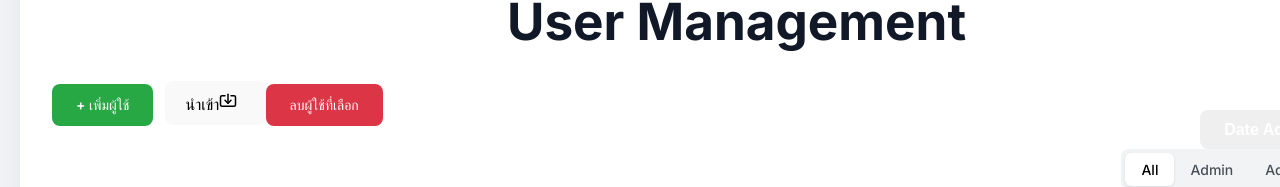
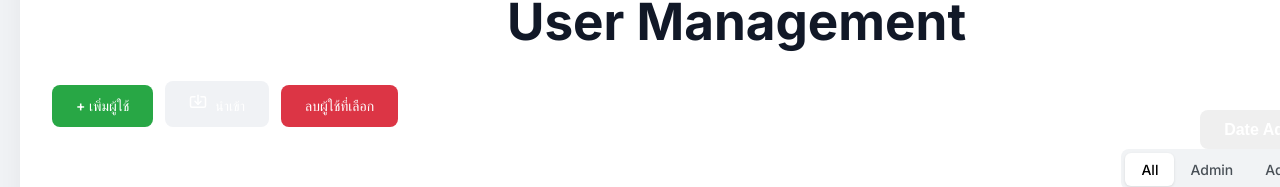
Before and after one commit to kaitod123/my_firstproject, a React (Vite) app: page /UserManagement in a window 1280 px wide. Shown: the part 243-430 px from the top of the page. Built offline with nearby package versions, Linux system fonts and the light colour scheme; no server answers.

Commit message:
Edit css import button

```diff
--- a/src/components/UserManagement.jsx
+++ b/src/components/UserManagement.jsx
@@ -241,9 +241,8 @@ const UserManagement = () => {
     return (
         <div className={styles.body}>
             <div className={styles.dashboardContainer}>
-
                 <div className={styles.usermanagementcontainer}>
-                                                  <div className={styles.dashboardContainer}>
+                    <div className={styles.dashboardContainer}>
                                     <div>
                                         <Link to="/AdminDashboard" className={styles.backButton}>
                                         &larr; กลับไปยังหน้าจัดการข้อมูลแอดมิน
@@ -270,10 +269,12 @@ const UserManagement = () => {
                             {/* (!!!) START: 4. (แก้ไข) แก้ไขปุ่มให้ถูกต้อง (!!!) */}
                             <button
                                 onClick={handleUploadClick}
-
-                            >นำเข้า
+                                // (แนะนำ) เพิ่ม class 'uploadbtn' ใน CSS เพื่อทำเป็นสีเขียว
+                                className={`${styles.btn} ${styles.uploadbtn}`}
+                            >
                                 {/* (!!!) 1. (แก้ไข) เปลี่ยนชื่อ Component (!!!) */}
                                 <Import size={18} style={{ marginRight: '8px' }} />
+                                นำเข้า
                             </button>
                             {/* (!!!) END: 4. (แก้ไข) แก้ไขปุ่มให้ถูกต้อง (!!!) */}
 
--- a/src/styles/UserManagement.module.css
+++ b/src/styles/UserManagement.module.css
@@ -8,6 +8,9 @@
     align-items: center;
     min-height: 100vh;
     margin: 0;
+}
+.uploadbtn{
+    background-color:#f0f2f5 ;
 }
 .btna, .actionBtn {
   border: none;
```
